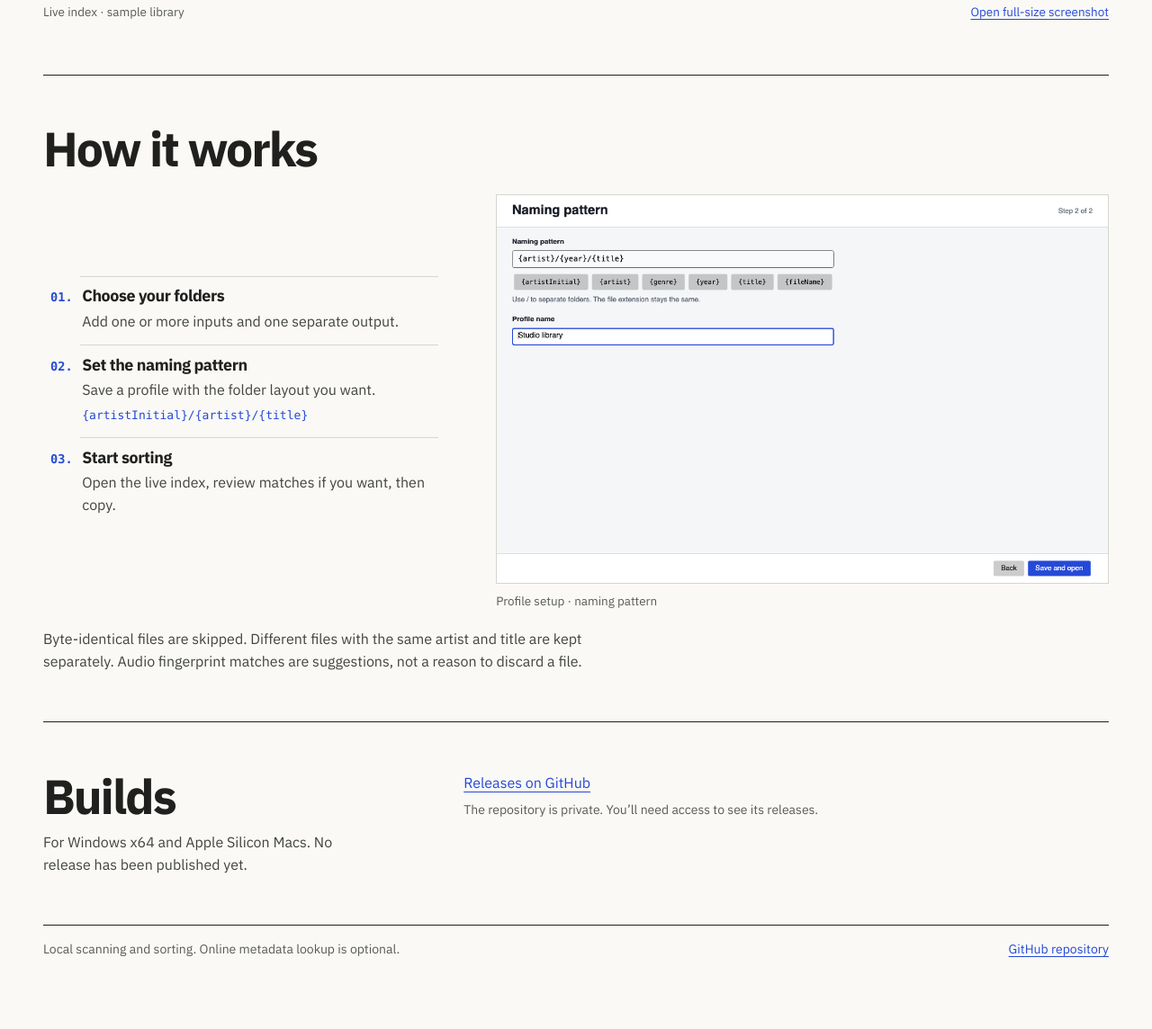
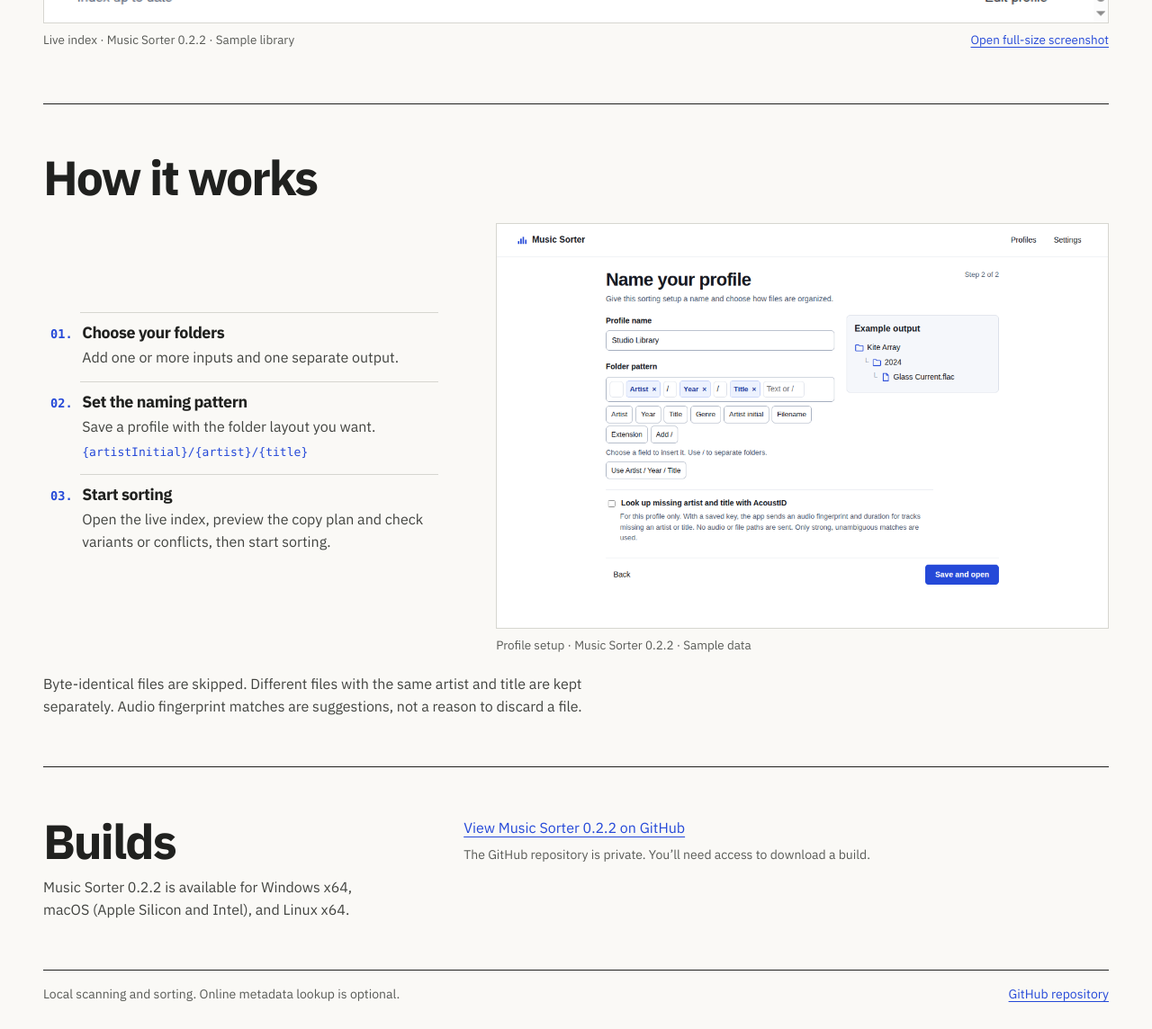
Before and after one commit to ralphschuler/music-sorter, a plain HTML site: page site/index.html in a window 1280 px wide. Shown: the part 1165-2309 px from the top of the page at 90% size. Before the commit the page ends 2260 px from the top, so only its background shows below. Drawn offline with Linux system fonts and the light colour scheme.

Commit message:
Show the released Tauri UI on the Music Sorter website

```diff
--- a/site/index.html
+++ b/site/index.html
@@ -3,7 +3,7 @@
 <head>
   <meta charset="utf-8">
   <meta name="viewport" content="width=device-width, initial-scale=1">
-  <meta name="description" content="Music Sorter is a local Windows and macOS app for indexing music and copying it into a new folder structure. Your originals stay untouched.">
+  <meta name="description" content="Music Sorter is a local Windows, macOS and Linux app for indexing music and copying it into a new folder structure. Your originals stay untouched.">
   <title>Music Sorter · A local music organizer</title>
   <link rel="stylesheet" href="./styles.css">
 </head>
@@ -30,10 +30,10 @@
         </div>
       </div>
       <figure class="index-view">
-        <img src="./images/music-sorter-index.png" width="1120" height="710" alt="The Music Sorter desktop live index, showing an open sample profile and its indexed tracks." fetchpriority="high" decoding="async">
+        <img src="./images/music-sorter-tauri-index.png" width="1120" height="740" alt="The Music Sorter 0.2.2 live index, showing a sample profile and its indexed tracks." fetchpriority="high" decoding="async">
         <figcaption class="caption">
-          <span>Live index · sample library</span>
-          <a href="./images/music-sorter-index.png">Open full-size screenshot</a>
+          <span>Live index · Music Sorter 0.2.2 · Sample library</span>
+          <a href="./images/music-sorter-tauri-index.png">Open full-size screenshot</a>
         </figcaption>
       </figure>
     </section>
@@ -53,12 +53,12 @@
           </li>
           <li>
             <h3>Start sorting</h3>
-            <p>Open the live index, review matches if you want, then copy.</p>
+            <p>Open the live index, preview the copy plan and check variants or conflicts, then start sorting.</p>
           </li>
         </ol>
         <figure class="setup-view">
-          <img src="./images/music-sorter-setup.png" width="1120" height="710" alt="The Music Sorter desktop setup wizard, showing the naming pattern and its available tokens." loading="lazy" decoding="async">
-          <figcaption class="caption">Profile setup · naming pattern</figcaption>
+          <img src="./images/music-sorter-tauri-setup.png" width="1120" height="740" alt="The Music Sorter 0.2.2 profile wizard, showing the naming-pattern chips and a folder preview." loading="lazy" decoding="async">
+          <figcaption class="caption">Profile setup · Music Sorter 0.2.2 · Sample data</figcaption>
         </figure>
       </div>
       <p class="principle">Byte-identical files are skipped. Different files with the same artist and title are kept separately. Audio fingerprint matches are suggestions, not a reason to discard a file.</p>
@@ -67,11 +67,11 @@
     <section class="section download" id="builds" aria-labelledby="builds-title">
       <div>
         <h2 id="builds-title">Builds</h2>
-        <p>For Windows x64 and Apple Silicon Macs. No release has been published yet.</p>
+        <p>Music Sorter 0.2.2 is available for Windows x64, macOS (Apple Silicon and Intel), and Linux x64.</p>
       </div>
       <div>
-        <a href="https://github.com/ralphschuler/music-sorter/releases">Releases on GitHub</a>
-        <p class="trust-note">The repository is private. You’ll need access to see its releases.</p>
+        <a href="https://github.com/ralphschuler/music-sorter/releases/tag/tauri-v0.2.2">View Music Sorter 0.2.2 on GitHub</a>
+        <p class="trust-note">The GitHub repository is private. You’ll need access to download a build.</p>
       </div>
     </section>
   </main>
```
Also changed, not shown: site/images/music-sorter-tauri-index.png (added), site/images/music-sorter-tauri-setup.png (added).
